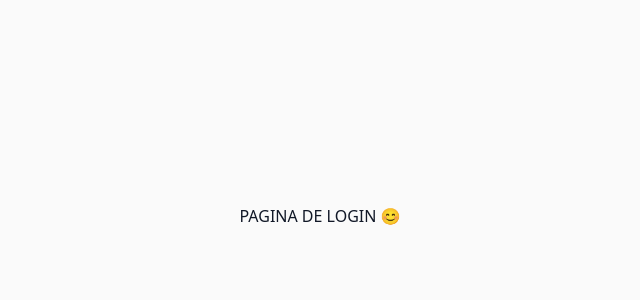
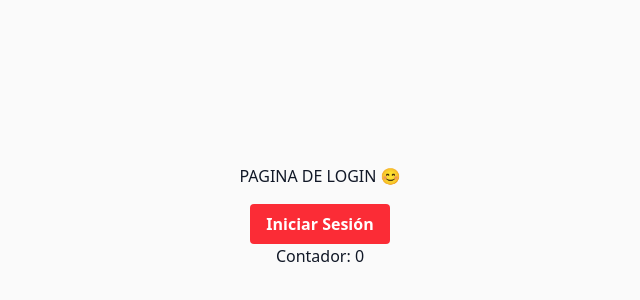
Before and after one commit to jhovaniM12/EasyFood, a Next.js app: page / in a window 1280 px wide. Shown: the part 184-484 px from the top of the page, without its empty margins (320-960 px from the left). Built offline with nearby package versions, Linux system fonts and the light colour scheme.

Commit message:
Explicacion visual.

```diff
--- a/app/page.tsx
+++ b/app/page.tsx
@@ -1,10 +1,20 @@
 "use client";
 
+import ButtonComponent from "@/components/shared/button";
+import { useState } from "react";
+
 export default function Home() {
+  const [count, setCount] = useState(0);
+
+  const handleLogin = () => {
+    setCount(count + 1);
+  }
 
   return (
     <div className="min-h-screen flex flex-col items-center justify-center bg-zinc-50 p-4">
       <h1>PAGINA DE LOGIN 😊</h1>
+      <ButtonComponent text="Iniciar Sesión" onClick={handleLogin} disabled={false} type="button" />
+      <p>Contador: {count}</p>
     </div>
   );
 }
--- /dev/null
+++ b/components/shared/button.tsx
@@ -0,0 +1,20 @@
+
+import { ButtonType } from "@/types/Button.type";
+
+export default function ButtonComponent({
+    text,
+    onClick,
+    disabled,
+    type
+}: ButtonType) {
+    return (
+        <button
+            className="bg-red-500 hover:bg-primary-600 text-white font-bold py-2 px-4 rounded mt-4"
+            onClick={onClick}
+            disabled={disabled}
+            type={type}
+        >
+            {text}
+        </button>
+    );
+}
--- /dev/null
+++ b/types/Button.type.ts
@@ -0,0 +1,7 @@
+
+export interface ButtonType {
+    text: string;
+    onClick: () => void;
+    disabled: boolean;
+    type: "button" | "submit" | "reset";
+}
--- /dev/null
+++ b/types/Login.type.ts
@@ -0,0 +1,5 @@
+
+export interface Login {
+    email: string;
+    password: string;
+}
```
